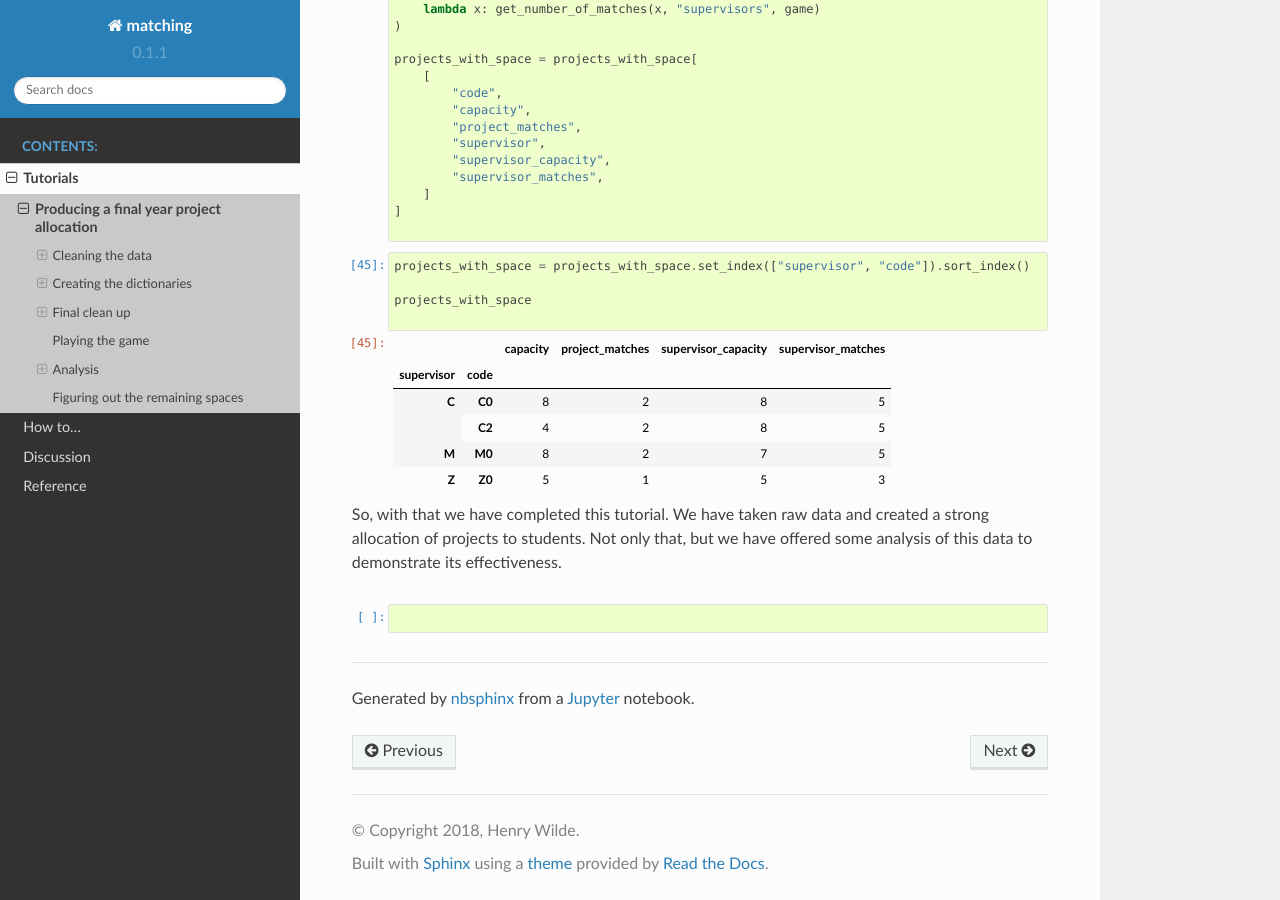
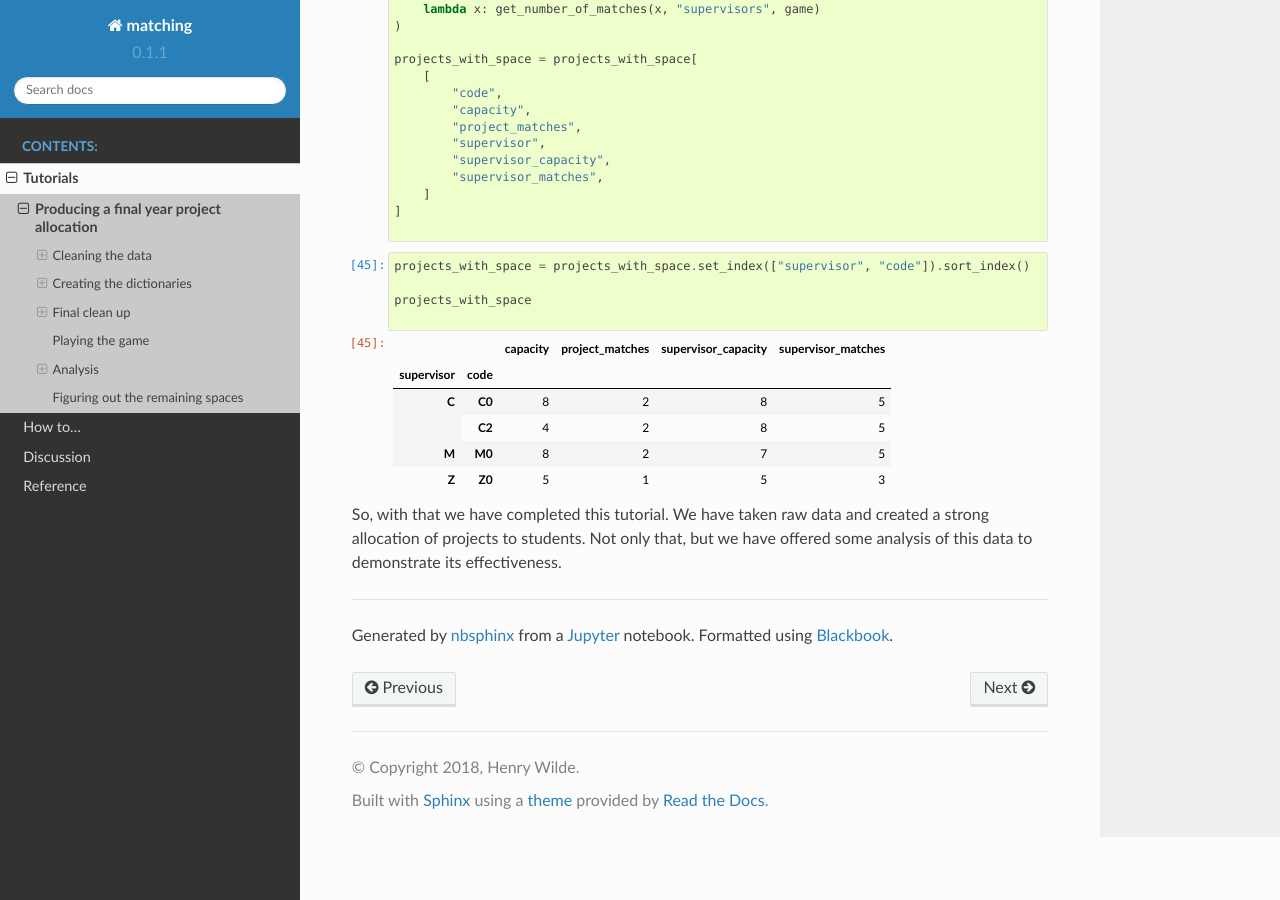
Before and after one commit to daffidwilde/matching, a Sphinx documentation site: the page built from docs/tutorials/project_allocation/main.ipynb, in a window 1280 px wide and 900 px high, scrolled down 15175 px. Built offline with Sphinx 7.4.7 and the Read the Docs theme 2.0.0, drawn with Linux system fonts in a browser that asks for light colours; pages that are not in the unit, such as notebooks, are missing from menus.

Commit message:
Tweak notebook formatting; add blackbook to epilog

```diff
--- a/docs/conf.py
+++ b/docs/conf.py
@@ -199,8 +199,9 @@ autosummary_generate = [
 nbsphinx_epilog = """
 ----
 
-Generated by nbsphinx_ from a Jupyter_ notebook.
+Generated by nbsphinx_ from a Jupyter_ notebook. Formatted using Blackbook_.
 
 .. _nbsphinx: http://nbsphinx.readthedocs.io/
 .. _Jupyter: https://jupyter.org/
+.. _Blackbook: https://github.com/Nikoleta-v3/blackbook
 """
```
Also changed, not shown: docs/tutorials/project_allocation/main.ipynb.
